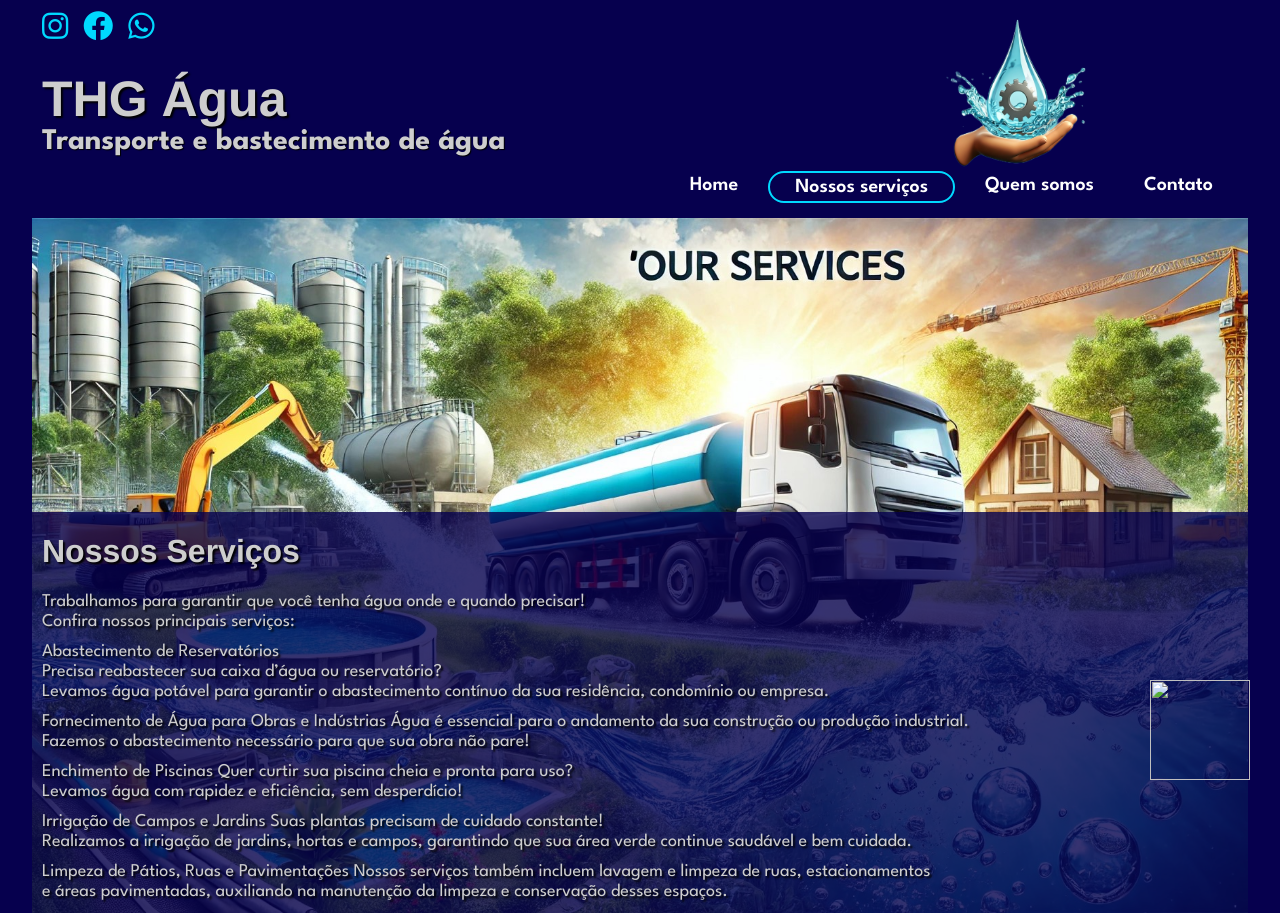
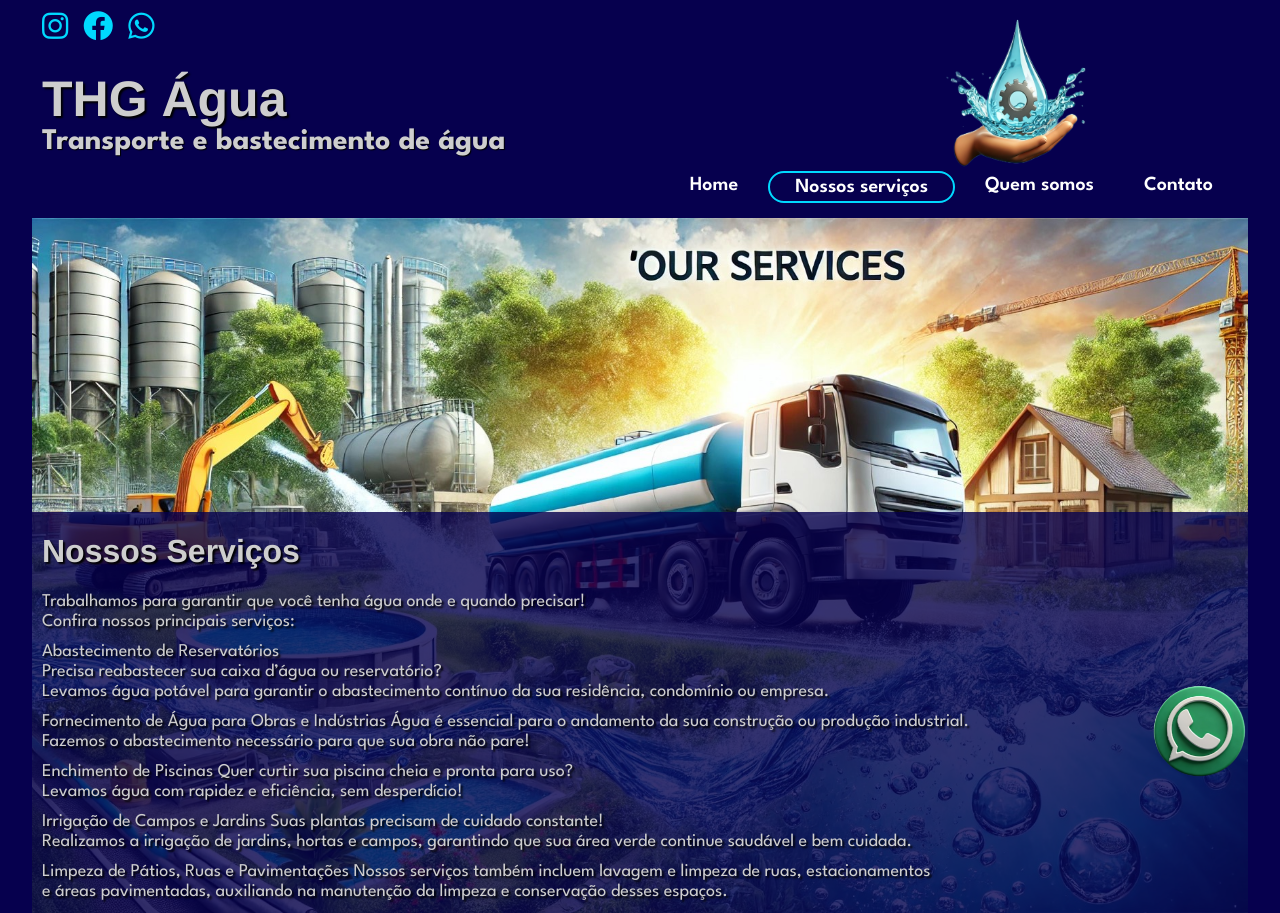
Before and after one commit to thmarvell/zero, a plain HTML site: page nossos-servicos.html in a window 1280 px wide. Shown: the top 913 px of the page. Drawn offline with nearby package versions, Linux system fonts and the light colour scheme; a script that the page names is missing.

Commit message:
Update nossos-servicos.html

```diff
--- a/nossos-servicos.html
+++ b/nossos-servicos.html
@@ -49,7 +49,7 @@
                 <img src="back-nossos.jpg">
                 <div id="abs">
                     <div class="whats">
-                        <a href="https://wa.me/553598337490" target="_blank"><img src="whats.png" height="100px" width="100px"></a>
+                        <a href="https://wa.me/553598337490" target="_blank"><img src="whatsapp.png" height="100px" width="100px"></a>
                     </div>
                     <h1>Nossos Serviços</h1>
                     <p>Trabalhamos para garantir que você tenha água onde e quando precisar!<br>Confira nossos principais serviços:</p>
```
